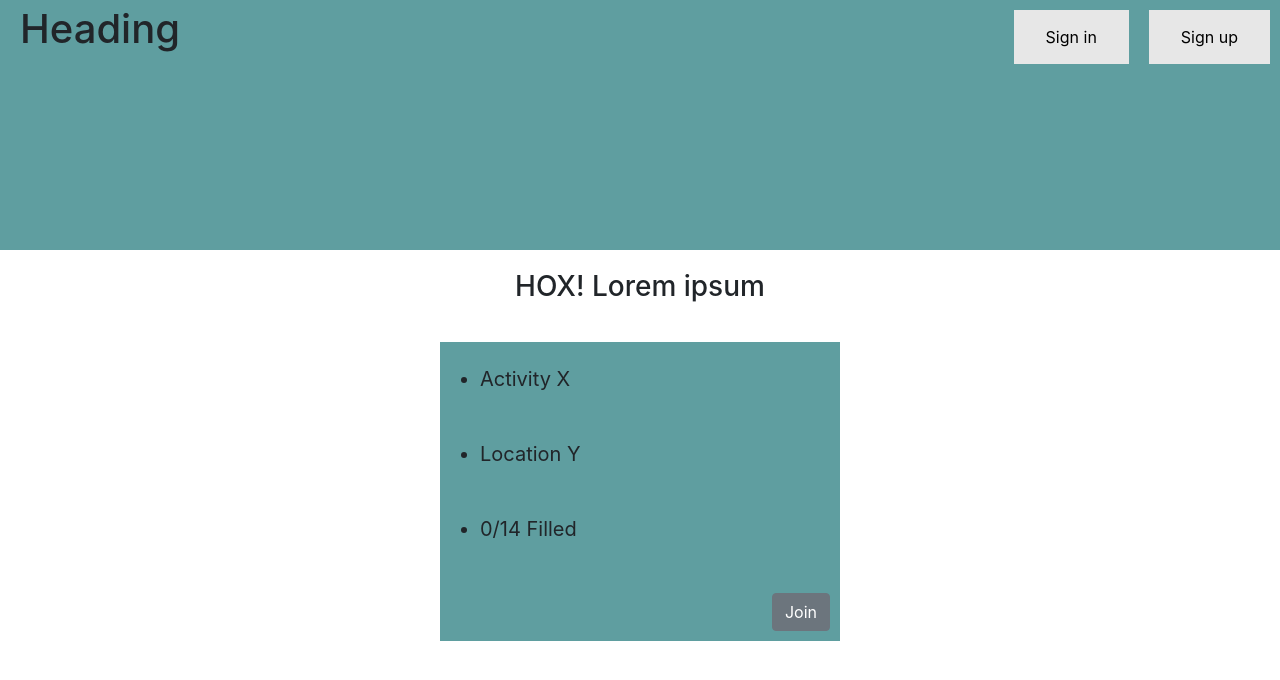
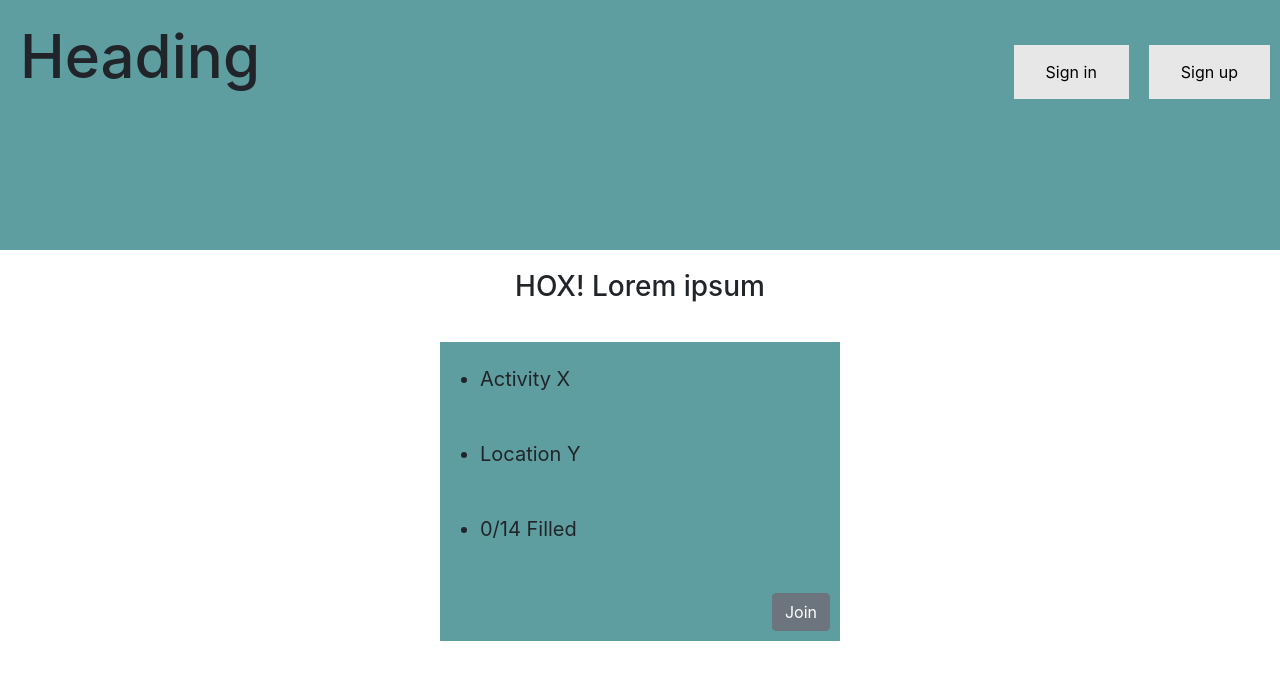
Before and after one commit to TiinaMatala/LeisureTrove, a React (Create React App) app in the folder client/: page / in a window 1280 px wide. Shown: the top 680 px of the page. Built offline with nearby package versions, Linux system fonts and the light colour scheme.

Commit message:
fixed h1 size

```diff
--- a/client/src/components/Frontpage.js
+++ b/client/src/components/Frontpage.js
@@ -11,7 +11,7 @@ export default function Frontpage()
     return (
         <div>
             <div className={styles.header}>
-                <h1 style={{flexGrow: 8}}>Heading</h1>
+                <h1 className={styles.h1} style={{flexGrow: 8}}>Heading</h1>
 
 
                     <div className={styles.button}><Link to ="/login"><button>Sign in</button></Link></div>
--- a/client/src/components/Frontpage.module.css
+++ b/client/src/components/Frontpage.module.css
@@ -57,7 +57,7 @@
     font-size: 16px;
   }
 
-h1{
-  font-size: 50px;
+.h1{
+  font-size: 60px;
   margin: 20px;
 }
```
